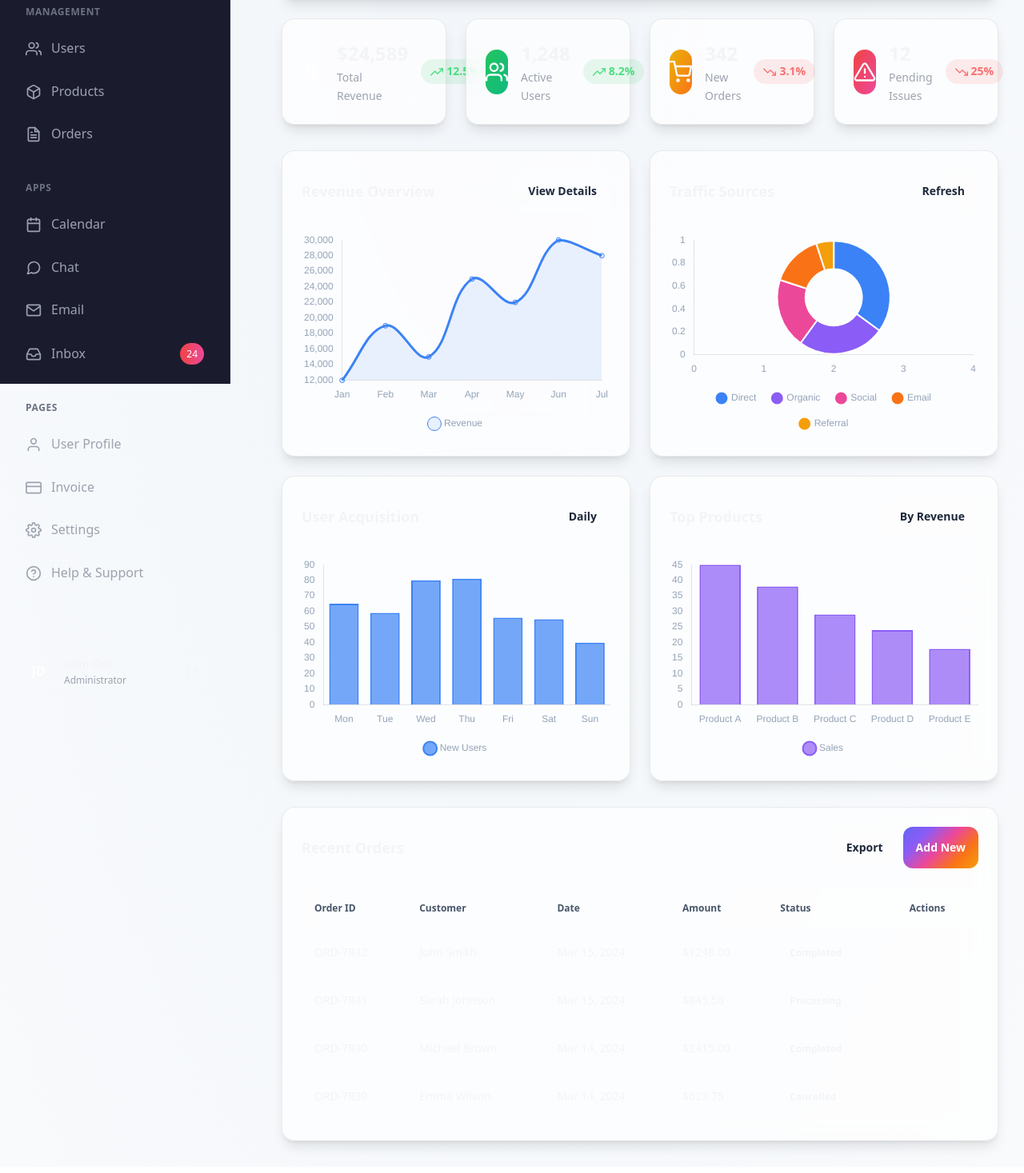
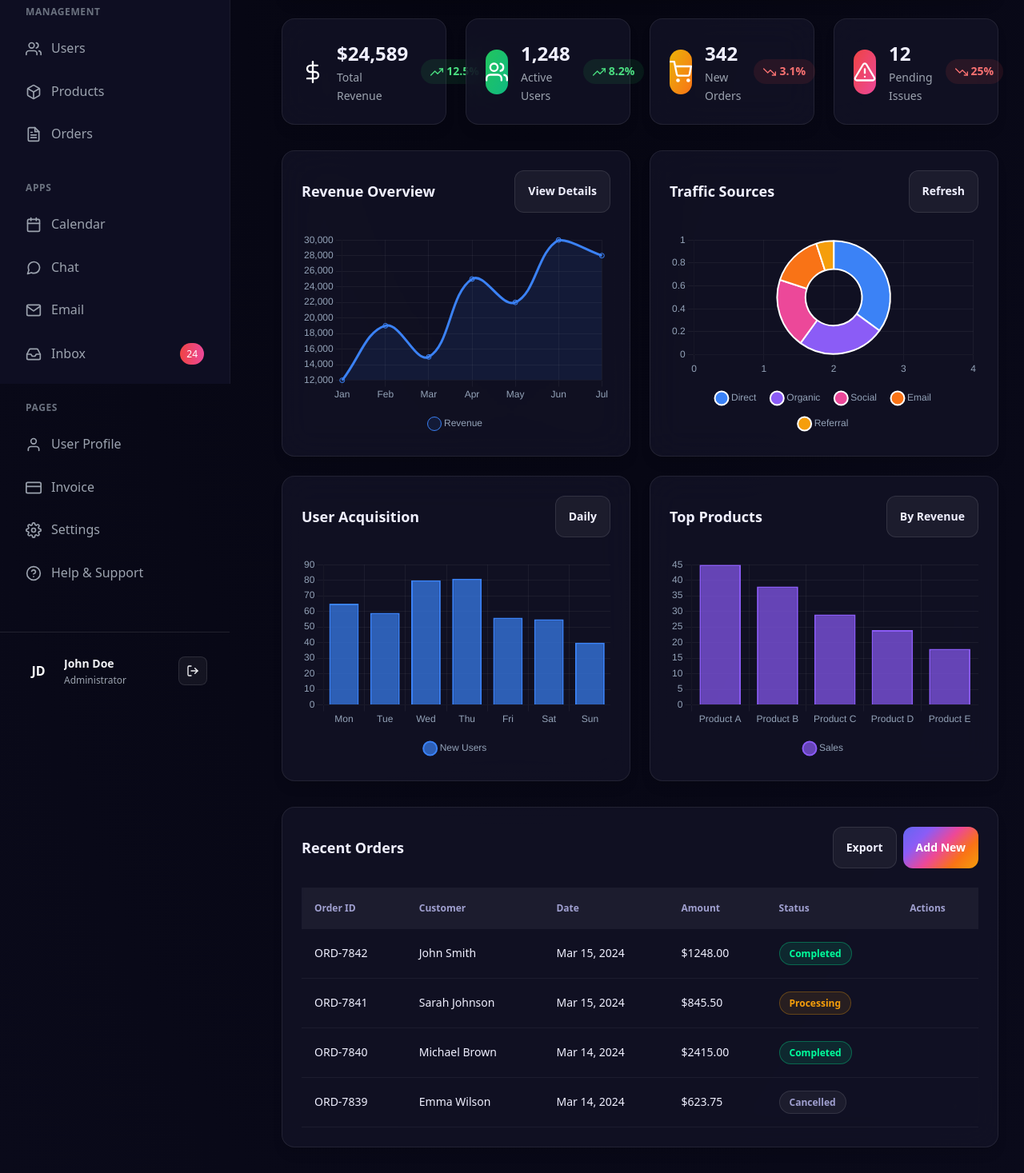
Before and after one commit to sommi991/QUANTUMFLOW-, a React (Vite) app: page / in a window 1280 px wide. Shown: the part 320-1787 px from the top of the page at 80% size. Built offline with nearby package versions, Linux system fonts and the light colour scheme.

Commit message:
Update index.css

```diff
--- a/src/index.css
+++ b/src/index.css
@@ -78,23 +78,27 @@
     font-size: 1.5rem; /* Smaller on mobile */
     line-height: 2rem;
     font-weight: 700;
+    color: var(--text-primary);
   }
 
   h2 {
     font-size: 1.25rem;
     line-height: 1.75rem;
     font-weight: 600;
+    color: var(--text-primary);
   }
 
   h3 {
     font-size: 1.125rem;
     line-height: 1.5rem;
     font-weight: 600;
+    color: var(--text-primary);
   }
 
   p {
     font-size: 0.875rem; /* 14px base */
     line-height: 1.5;
+    color: var(--text-secondary);
   }
 
   @media (min-width: 640px) {
@@ -142,7 +146,8 @@
     }
 
     ::-webkit-scrollbar-track {
-      @apply bg-white/5 rounded;
+      background: rgba(0, 0, 0, 0.2);
+      @apply rounded;
     }
 
     ::-webkit-scrollbar-thumb {
@@ -165,6 +170,7 @@
     border: 1px solid var(--glass-border);
     border-radius: 0.75rem; /* Smaller radius on mobile */
     @apply shadow-lg;
+    color: var(--text-primary);
   }
 
   @media (min-width: 640px) {
@@ -244,6 +250,10 @@
     box-shadow: 0 0 0 3px rgba(99, 102, 241, 0.1);
   }
 
+  .form-input::placeholder {
+    color: rgba(160, 160, 208, 0.6);
+  }
+
   /* iOS input zoom fix */
   @media screen and (max-width: 768px) {
     input,
@@ -309,6 +319,11 @@
     }
   }
 
+  .nav-link:hover {
+    background: rgba(255, 255, 255, 0.05);
+    color: var(--text-primary);
+  }
+
   .nav-link.active {
     background: linear-gradient(135deg, rgba(99, 102, 241, 0.2) 0%, rgba(139, 92, 246, 0.2) 100%);
     color: var(--text-primary);
@@ -342,6 +357,7 @@
     @apply px-3 py-3 sm:px-4 sm:py-4 text-xs sm:text-sm;
     border-bottom: 1px solid rgba(255, 255, 255, 0.05);
     vertical-align: middle;
+    color: var(--text-primary);
   }
 
   /* Compact table on mobile */
@@ -351,6 +367,10 @@
       padding: 0.75rem 0.5rem;
       font-size: 0.75rem;
     }
+  }
+
+  .table tr:hover {
+    background: rgba(255, 255, 255, 0.03);
   }
 
   /* ==================== MOBILE-FRIENDLY CHARTS ==================== */
@@ -454,6 +474,24 @@
   .status-badge {
     @apply inline-flex items-center px-2 py-1 rounded-full text-xs font-semibold;
     min-height: 24px; /* Minimum touch target */
+  }
+
+  .status-active {
+    background: rgba(0, 255, 157, 0.1);
+    color: var(--neon-green);
+    border: 1px solid rgba(0, 255, 157, 0.3);
+  }
+
+  .status-pending {
+    background: rgba(245, 158, 11, 0.1);
+    color: #f59e0b;
+    border: 1px solid rgba(245, 158, 11, 0.3);
+  }
+
+  .status-inactive {
+    background: rgba(255, 255, 255, 0.05);
+    color: var(--text-secondary);
+    border: 1px solid rgba(255, 255, 255, 0.1);
   }
 
   @media (min-width: 640px) {
@@ -654,17 +692,21 @@
   body {
     font-size: 12pt;
     line-height: 1.5;
+    background: white !important;
   }
 
   h1 {
     font-size: 18pt;
     margin-bottom: 0.5in;
+    color: black !important;
   }
 
   .glass-card {
     border: 1px solid #000 !important;
     box-shadow: none !important;
     break-inside: avoid; /* Prevent cards from breaking across pages */
+    background: white !important;
+    color: black !important;
   }
 }
 
@@ -677,24 +719,6 @@
     animation-iteration-count: 1 !important;
     transition-duration: 0.01ms !important;
     animation-delay: 0.01ms !important;
-  }
-}
-
-/* ==================== DARK MODE SUPPORT ==================== */
-@media (prefers-color-scheme: light) {
-  :root {
-    --dark-bg: #f8fafc;
-    --darker-bg: #f1f5f9;
-    --card-bg: rgba(255, 255, 255, 0.9);
-    --text-primary: #1e293b;
-    --text-secondary: #475569;
-    --glass-bg: rgba(255, 255, 255, 0.7);
-    --glass-border: rgba(0, 0, 0, 0.08);
-  }
-
-  /* Adjust gradient for light mode */
-  .gradient-text {
-    background: linear-gradient(135deg, #6366f1 0%, #8b5cf6 50%, #ec4899 100%);
   }
 }
 
```
